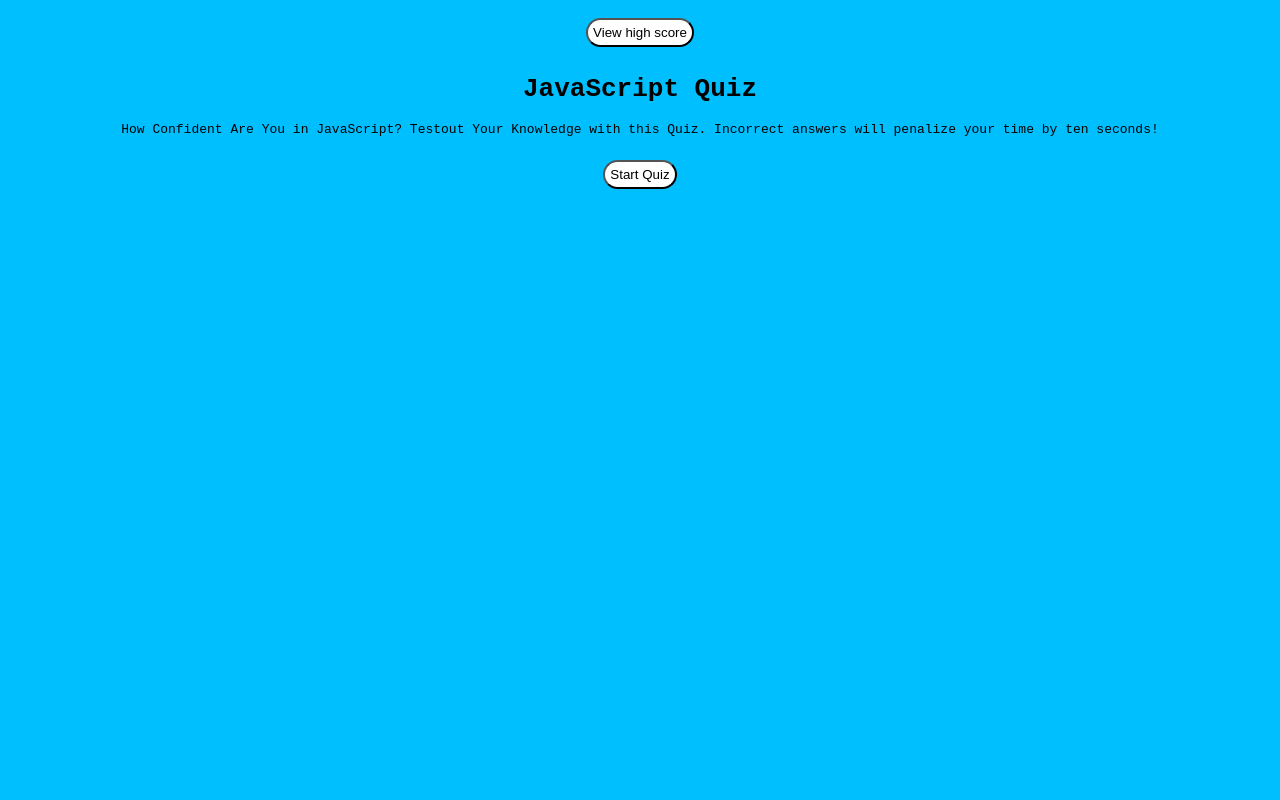
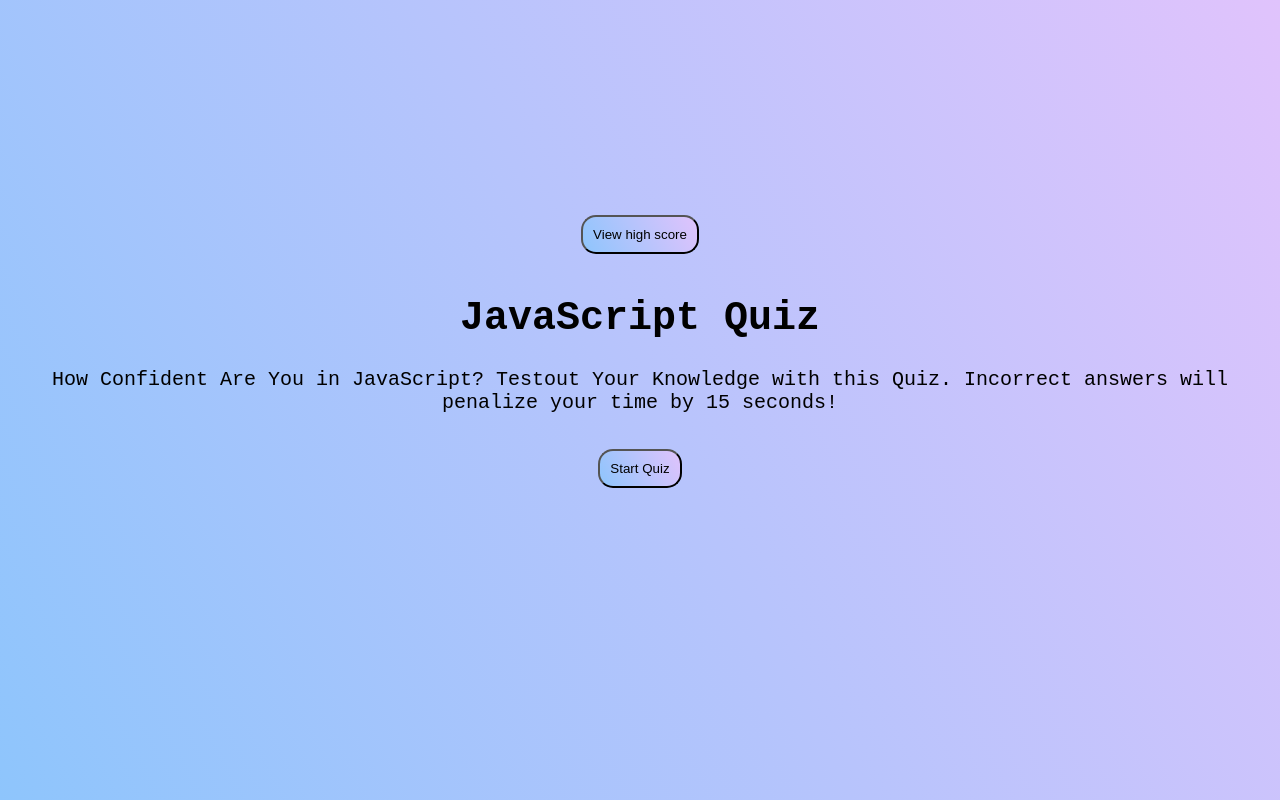
Before and after one commit to AraelT8/Script-Quiz, a plain HTML site: page index.html in a window 1280 px wide. Drawn offline with Linux system fonts and the light colour scheme.

Commit message:
Made changes to the styling of the page

```diff
--- a/assets/css/style.css
+++ b/assets/css/style.css
@@ -1,18 +1,25 @@
+html{
+    height: 100%;
+}
 body {
+    padding-top: 15%;
+    font-size: 20px;
     text-align: center;
     font-family: monospace;
-    background-color: deepskyblue;
+    background-image: linear-gradient(62deg, #8EC5FC 0%, #E0C3FC 100%);
+
 }
 
 button {
-    padding: 5px;
-    margin: 10px;
+    padding: 10px;
+    margin: 15px;
     border-radius: 15px;
-    background-color: white;
+    background-image: linear-gradient(62deg, #8EC5FC 0%, #E0C3FC 100%);
 }
 
 .quiz-container button {
     justify-content: center;
     display: flex block;
     margin: 10px;
+
 }
--- a/assets/js/script.js
+++ b/assets/js/script.js
@@ -201,7 +201,7 @@ function endQuiz() {
         if (initialBox.value.length === 0) return false;
 
         let storeuserInitials = (...input) => {
-            let data = JSON.stringify({ "name":input[0], "score":input[1]})
+            let data = JSON.stringify({ "name":input[0]+ " -", "score":input[1]})
             localStorage.setItem("object", data)
         }
         storeuserInitials(initialBox.value, currentScore);
--- a/index.html
+++ b/index.html
@@ -14,7 +14,7 @@
     <div id="reset-page">
     <h1>JavaScript Quiz</h1>
     <p>How Confident Are You in JavaScript? Testout Your Knowledge with this Quiz.
-        Incorrect answers will penalize your time by ten seconds!</p>
+        Incorrect answers will penalize your time by 15 seconds!</p>
     <button id="start">Start Quiz</button>
     </div>
     <h2 id="time"></h2>
```
